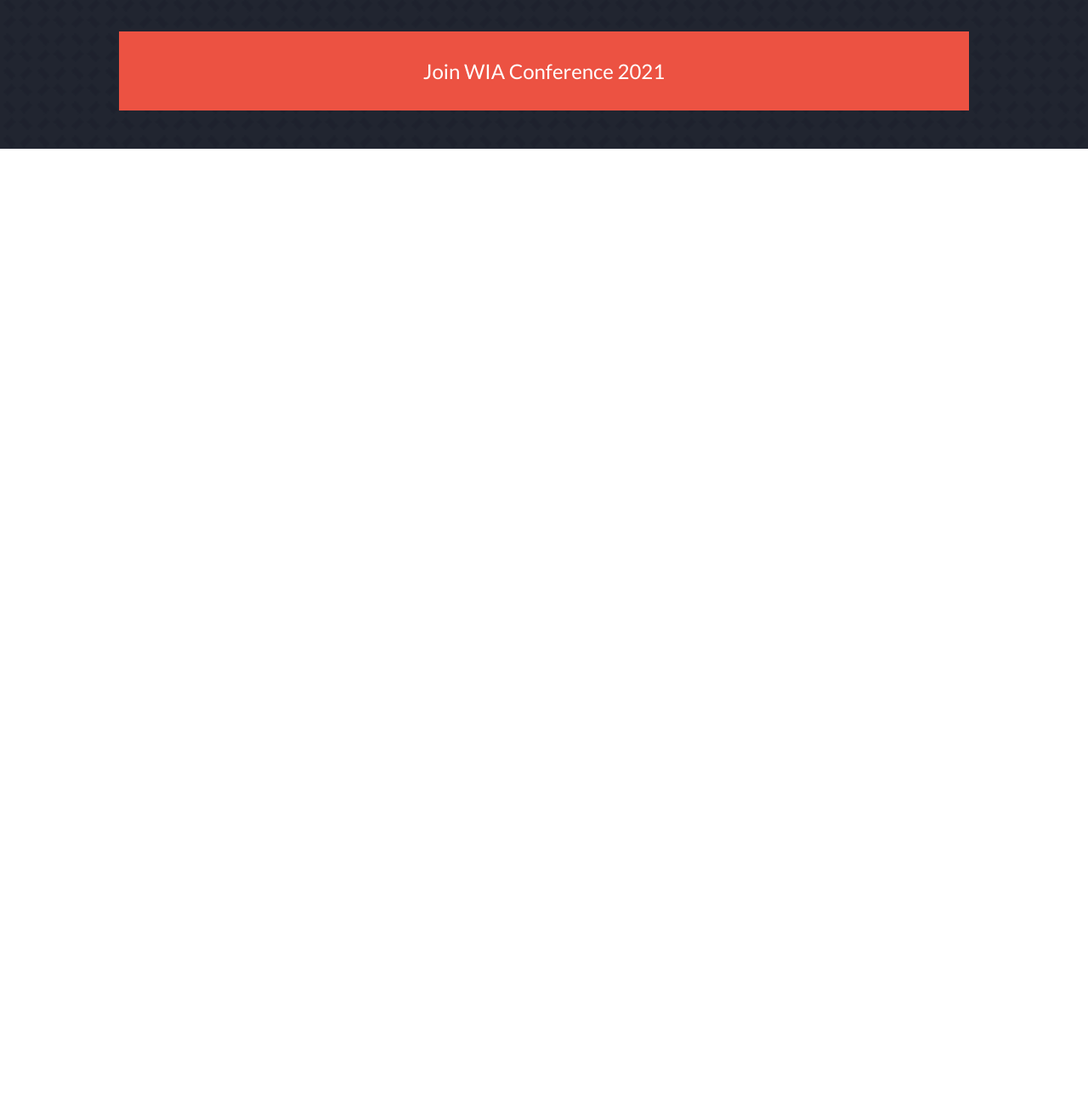
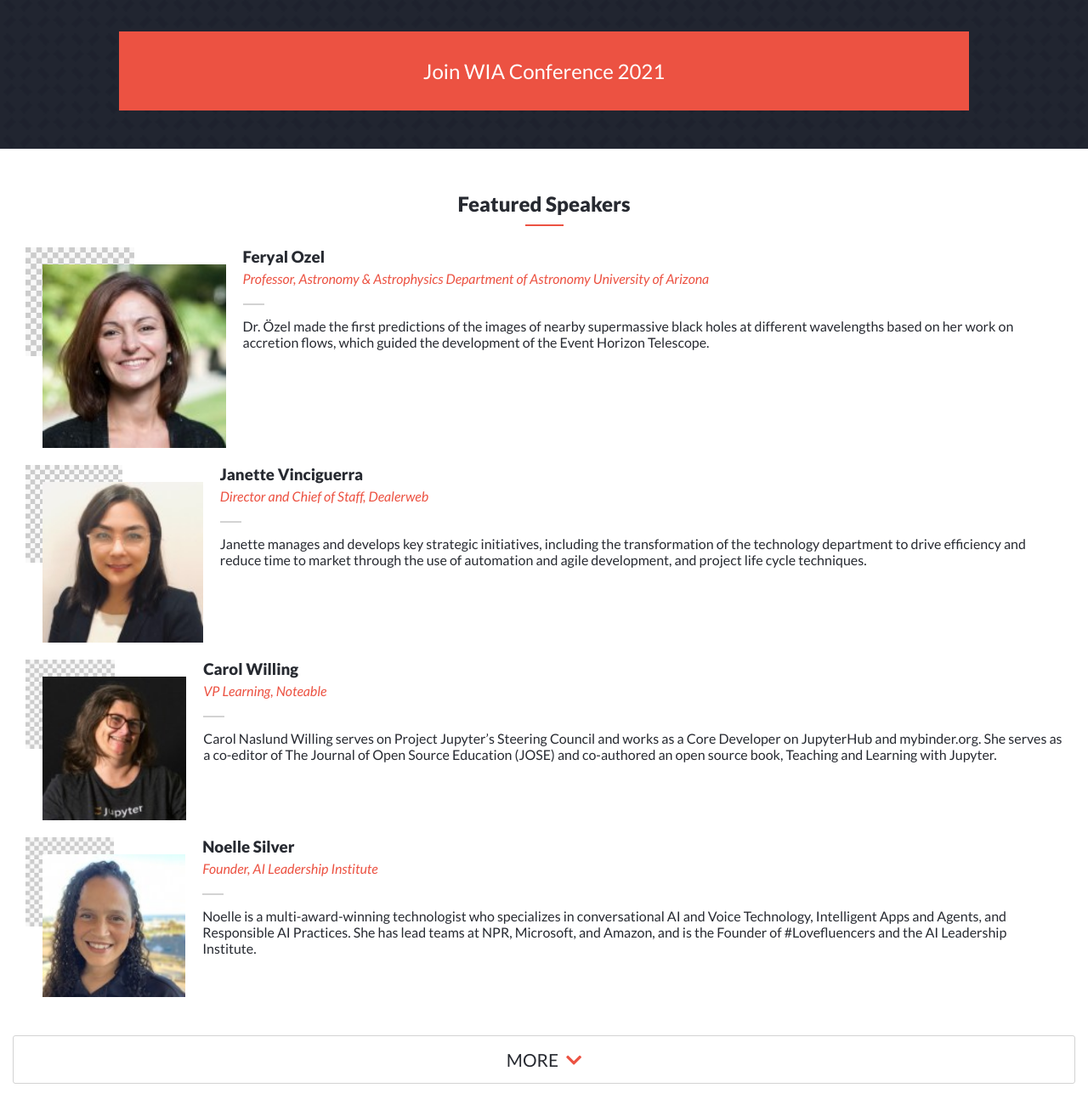
Before and after one commit to toliboff/Conference, a website: page index.html in a window 1280 px wide. Shown: the part 1218-2518 px from the top of the page at 85% size. Before the commit the page ends 1393 px from the top, so only its background shows below. Drawn offline with Linux system fonts and the light colour scheme.

Commit message:
Add Speakers section

```diff
--- a/index.html
+++ b/index.html
@@ -67,6 +67,73 @@
     <a href="" class="btn">Join WIA Conference 2021</a>
   </section>
 
+  <section class="speakers">
+    <h2 class="centered">Featured Speakers</h2>
+    <div class="red-underline"></div>
+    <ul class="speaker-list">
+      <li>
+        <img src="./images/speakers/feryal-ozel.jpg" alt="Feryal Ozel" class="speaker-avatar">
+        <div class="speaker">
+          <h3>Feryal Ozel</h3>
+          <span class="speaker-position">
+            Professor, Astronomy & Astrophysics
+            Department of Astronomy University of Arizona
+          </span>
+          <div class="silver-underline"></div>
+          <p class="speaker-info">
+            Dr. Özel made the first predictions of the images of nearby supermassive black holes at different wavelengths based on her work on accretion flows, which guided the development of the Event Horizon Telescope.
+            <!-- Feryal Ozel is a Professor of Astronomy and Astrophysics at the University of Arizona. Dr. Özel develops theoretical and computational methods to study black holes and neutron stars and to build models of their extreme environments. She pioneered a new technique that allowed her to make the first accurate measurement of neutron star radii and to derive significant constraints on the cold dense matter equation of state. She also made the first predictions of the images of nearby supermassive black holes at different wavelengths based on her work on accretion flows, which guided the development of the Event Horizon Telescope. -->
+          </p>
+        </div>
+      </li>
+
+      <li>
+        <img src="./images/speakers/Janette_Vinciguerra.jpeg" alt="Janette Vinciguerra" class="speaker-avatar">
+        <div class="speaker">
+          <h3>Janette Vinciguerra</h3>
+          <span class="speaker-position">
+            Director and Chief of Staff, Dealerweb
+          </span>
+          <div class="silver-underline"></div>
+          <p class="speaker-info">
+            Janette manages and develops key strategic initiatives, including the transformation of the technology department to drive efficiency and reduce time to market through the use of automation and agile development, and project life cycle techniques.
+            <!-- Janette Vinciguerra is a Director and Chief of Staff for Dealerweb. In her current role, Vinciguerra manages and develops key strategic initiatives, including the transformation of the technology department to drive efficiency and reduce time to market through the use of automation and agile development, and project life cycle techniques.  -->
+          </p>
+        </div>
+      </li>
+
+      <li>
+        <img src="./images/speakers/carol-willing.jpg" alt="Carol Willing" class="speaker-avatar">
+        <div class="speaker">
+          <h3>Carol Willing</h3>
+          <span class="speaker-position">
+            VP Learning, Noteable
+          </span>
+          <div class="silver-underline"></div>
+          <p class="speaker-info">
+            Carol Naslund Willing serves on Project Jupyter’s Steering Council and works as a Core Developer on JupyterHub and mybinder.org. She serves as a co-editor of The Journal of Open Source Education (JOSE) and co-authored an open source book, Teaching and Learning with Jupyter.
+            <!-- Carol Naslund Willing serves on Project Jupyter’s Steering Council and works as a Core Developer on JupyterHub and mybinder.org. She serves as a co-editor of The Journal of Open Source Education (JOSE) and co-authored an open source book, Teaching and Learning with Jupyter. -->
+          </p>
+        </div>
+      </li>
+
+      <li>
+        <img src="./images/speakers/Noelle_Silver.jpg" alt="Noelle Silver" class="speaker-avatar">
+        <div class="speaker">
+          <h3>Noelle Silver</h3>
+          <span class="speaker-position">
+            Founder, AI Leadership Institute
+          </span>
+          <div class="silver-underline"></div>
+          <p class="speaker-info">
+            Noelle is a multi-award-winning technologist who specializes in conversational AI and Voice Technology, Intelligent Apps and Agents, and Responsible AI Practices. She has lead teams at NPR, Microsoft, and Amazon, and is the Founder of #Lovefluencers and the AI Leadership Institute.
+            <!-- Noelle is a multi-award-winning technologist who specializes in conversational AI and Voice Technology, Intelligent Apps and Agents, and Responsible AI Practices. She has lead teams at NPR, Microsoft, and Amazon, and is the Founder of #Lovefluencers and the AI Leadership Institute.  -->
+          </p>
+        </div>
+      </li>
+    </ul>
+    <button class="more-btn">MORE <i class="fas fa-chevron-down"></i></button>
+  </section>
 
   <script src="script.js"></script>
 </body>
--- a/style.css
+++ b/style.css
@@ -14,6 +14,10 @@
 
 ul {
   list-style-type: none;
+}
+
+.centered {
+  text-align: center;
 }
 
 .mobile-nav {
@@ -131,3 +135,55 @@
   padding: 2rem 3rem;
   text-align: center;
 }
+
+/* SPEAKERS SECTION */
+.speakers {
+  padding: 25px 15px;
+  display: flex;
+  flex-direction: column;
+}
+
+.speakers h2 {
+  margin: 25px 0 10px;
+}
+
+.speaker-list {
+  margin: 25px 0;
+}
+
+.speaker-list li {
+  margin: 0 15px;
+  display: flex;
+}
+
+.speaker {
+  display: flex;
+  flex-direction: column;
+}
+
+.speaker-avatar {
+  align-self: flex-start;
+  padding: 20px;
+  width: 30%;
+  background: url("/images/transparent_bg.png") no-repeat;
+  background-size: 50%;
+}
+
+.speaker-position {
+  color: #ec5242;
+  font-style: italic;
+  padding: 5px 0;
+}
+
+.more-btn {
+  padding: 15px;
+  font-size: 1.3rem;
+  border: 1px solid #d3d3d3;
+  background-color: #fff;
+  border-radius: 3px;
+}
+
+.more-btn i {
+  color: #ec5242;
+  margin-left: 5px;
+}
```
